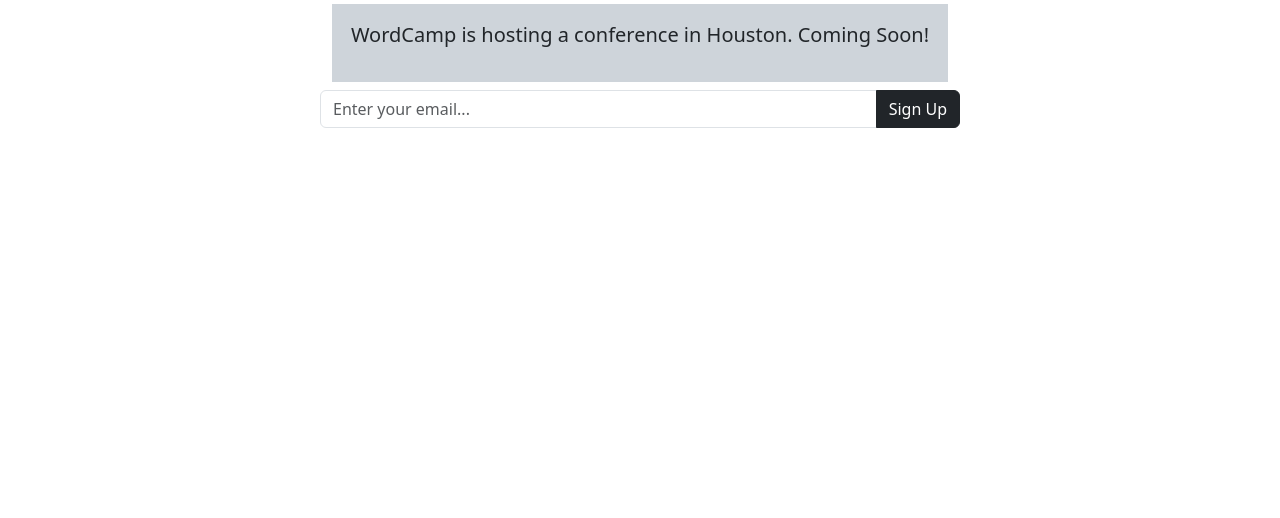
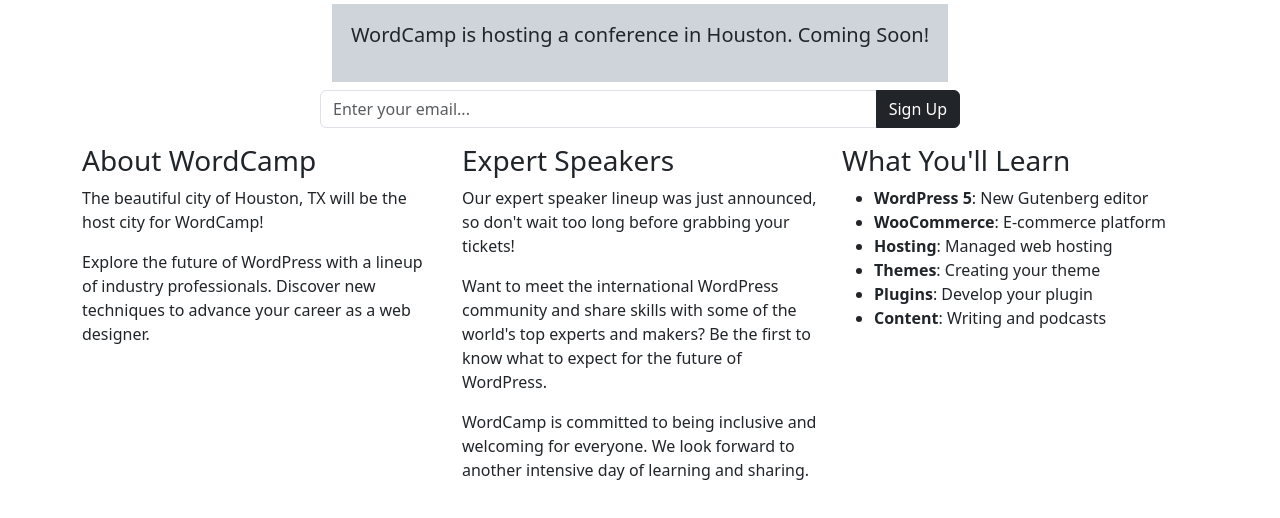
Before and after one commit to MikeiTaylor/WordCamp-Houston, a plain HTML site: page index.html in a window 1280 px wide. Shown: the part 154-672 px from the top of the page. Drawn offline with nearby package versions, Linux system fonts and the light colour scheme.

Commit message:
index about section
added about section into index

```diff
--- a/index.html
+++ b/index.html
@@ -31,4 +31,39 @@
     </div>
 </div>
   </body>
+	 <body>
+<div class="container">
+  <!-- about -->
+  <div class="row">
+    <div class="col">
+      <h3>About WordCamp</h3>
+<p>The beautiful city of Houston, TX will be the host city for WordCamp!</p>
+<p>Explore the future of WordPress with a lineup of industry professionals. Discover new techniques to advance your career as a web designer.</p>
+    </div>
+    <div class="col">
+   <h3>Expert Speakers</h3>
+<p>Our expert speaker lineup was just announced, so don't wait too long before grabbing your tickets!</p>
+<p>Want to meet the international WordPress community and share skills with some of the world's top experts and makers? Be the first to know what to expect for the future of WordPress.</p>
+<p>WordCamp is committed to being inclusive and welcoming for everyone. We look forward to another intensive day of learning and sharing.</p>
+    </div>
+    <div class="col">
+      <h3>What You'll Learn</h3>
+<ul>
+  <li><strong>WordPress 5</strong>: New Gutenberg editor</li>
+  <li><strong>WooCommerce</strong>: E-commerce platform</li>
+  <li><strong>Hosting</strong>: Managed web hosting</li>
+  <li><strong>Themes</strong>: Creating your theme</li>
+  <li><strong>Plugins</strong>: Develop your plugin</li>
+  <li><strong>Content</strong>: Writing and podcasts</li>
+</ul>
+    </div>
+  </div>
+  <!-- /about -->
+</div>
+    <!-- Optional JavaScript -->
+    <!-- jQuery first, then Popper.js, then Bootstrap JS -->
+    <script src="https://code.jquery.com/jquery-3.3.1.slim.min.js" integrity="sha384-q8i/X+965DzO0rT7abK41JStQIAqVgRVzpbzo5smXKp4YfRvH+8abtTE1Pi6jizo" crossorigin="anonymous"></script>
+    <script src="https://cdn.jsdelivr.net/npm/popper.js@1.14.7/dist/umd/popper.min.js" integrity="sha384-UO2eT0CpHqdSJQ6hJty5KVphtPhzWj9WO1clHTMGa3JDZwrnQq4sF86dIHNDz0W1" crossorigin="anonymous"></script>
+    <script src="https://cdn.jsdelivr.net/npm/bootstrap@4.3.1/dist/js/bootstrap.min.js" integrity="sha384-JjSmVgyd0p3pXB1rRibZUAYoIIy6OrQ6VrjIEaFf/nJGzIxFDsf4x0xIM+B07jRM" crossorigin="anonymous"></script>
+  </body>
 </html>
```
Also changed, not shown: coming-soon.html (added, +34 -0 lines).
